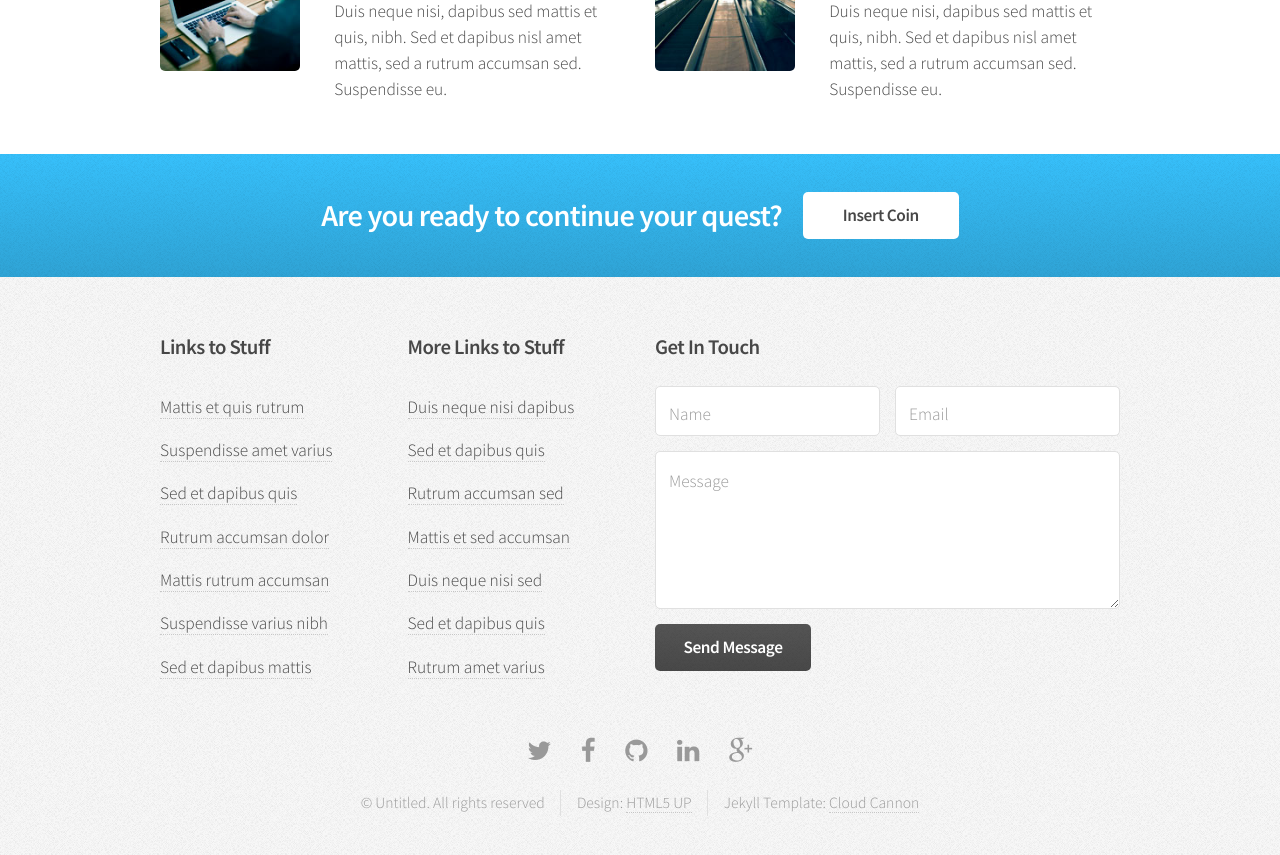
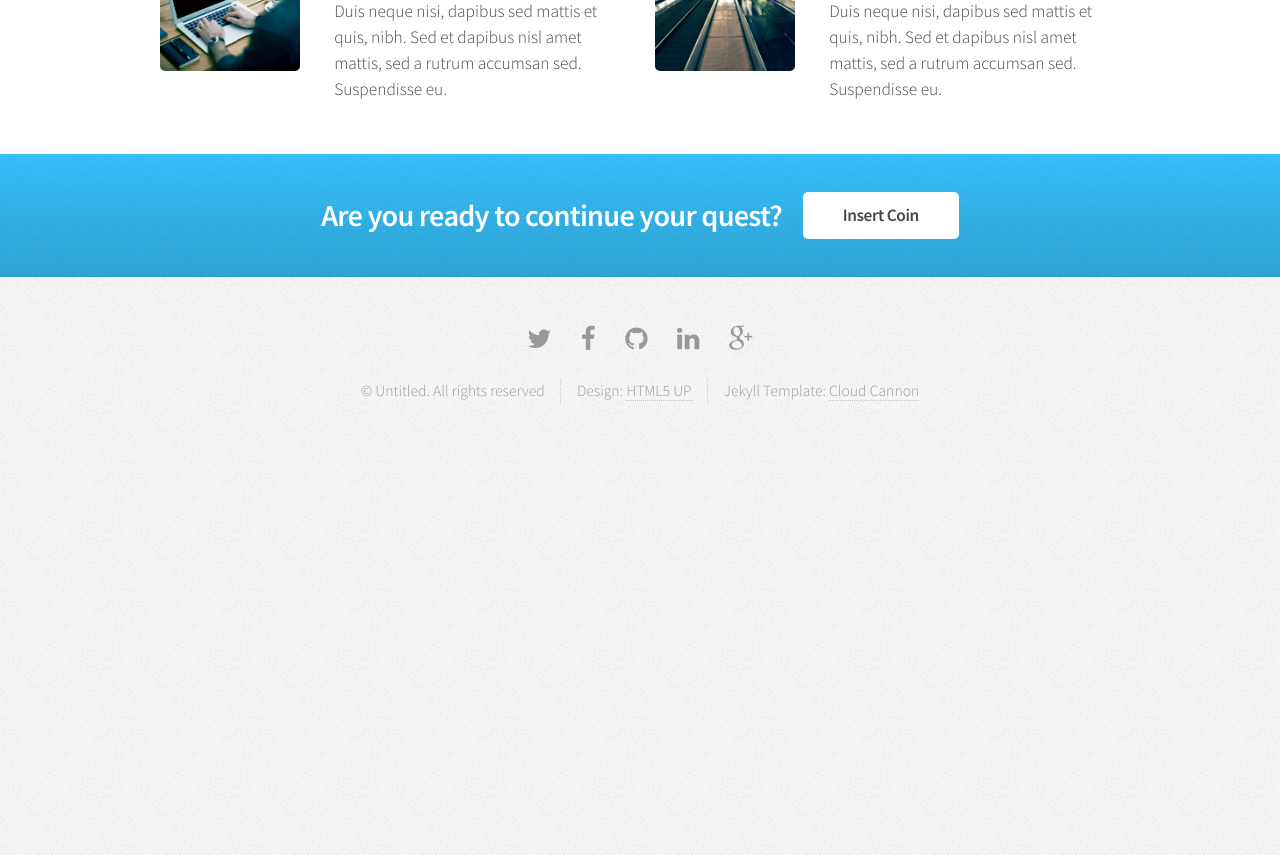
Before and after one commit to TriSpade/OrangeRiver, a Jekyll site: the page built from index.html, in a window 1280 px wide and 900 px high, scrolled down 1521 px. Shown: the top 855 px of the window. Built offline with Jekyll 4.4.1, drawn with Linux system fonts in a browser that asks for light colours; the list of posts is cut into pages by our own code; after the commit the page ends 2008 px from its top, so only the background shows below that.

Commit message:
Update footer.html

```diff
--- a/_includes/footer.html
+++ b/_includes/footer.html
@@ -1,63 +1,5 @@
 		<!-- Footer -->
 			<div id="footer">
-				<div class="container">
-					<div class="row ">
-						<div class="6u">
-							<div class="row collapse-at-2">
-								<section class="6u">
-									<h3>Links to Stuff</h3>
-									<ul class="links">
-										<li><a href="#">Mattis et quis rutrum</a></li>
-										<li><a href="#">Suspendisse amet varius</a></li>
-										<li><a href="#">Sed et dapibus quis</a></li>
-										<li><a href="#">Rutrum accumsan dolor</a></li>
-										<li><a href="#">Mattis rutrum accumsan</a></li>
-										<li><a href="#">Suspendisse varius nibh</a></li>
-										<li><a href="#">Sed et dapibus mattis</a></li>
-									</ul>
-								</section>
-								<section class="6u">
-									<h3>More Links to Stuff</h3>
-									<ul class="links">
-										<li><a href="#">Duis neque nisi dapibus</a></li>
-										<li><a href="#">Sed et dapibus quis</a></li>
-										<li><a href="#">Rutrum accumsan sed</a></li>
-										<li><a href="#">Mattis et sed accumsan</a></li>
-										<li><a href="#">Duis neque nisi sed</a></li>
-										<li><a href="#">Sed et dapibus quis</a></li>
-										<li><a href="#">Rutrum amet varius</a></li>
-									</ul>
-								</section>
-							</div>
-						</div>
-						<section class="6u">
-							<h3>Get In Touch</h3>
-							<form>
-								<div class="row half collapse-at-2">
-									<div class="6u">
-										<input type="text" name="name" id="name" placeholder="Name" />
-									</div>
-									<div class="6u">
-										<input type="email" name="email" id="email" placeholder="Email" />
-									</div>
-								</div>
-								<div class="row half">
-									<div class="12u">
-										<textarea name="message" id="message" placeholder="Message" rows="5"></textarea>
-									</div>
-								</div>
-								<div class="row half">
-									<div class="12u">
-										<ul class="actions">
-											<li><input type="submit" class="button alt" value="Send Message" /></li>
-										</ul>
-									</div>
-								</div>
-							</form>
-						</section>
-					</div>
-				</div>
-
 				<!-- Icons -->
 					<ul class="icons">
 						<li><a href="#" class="icon fa-twitter"><span class="label">Twitter</span></a></li>
```
